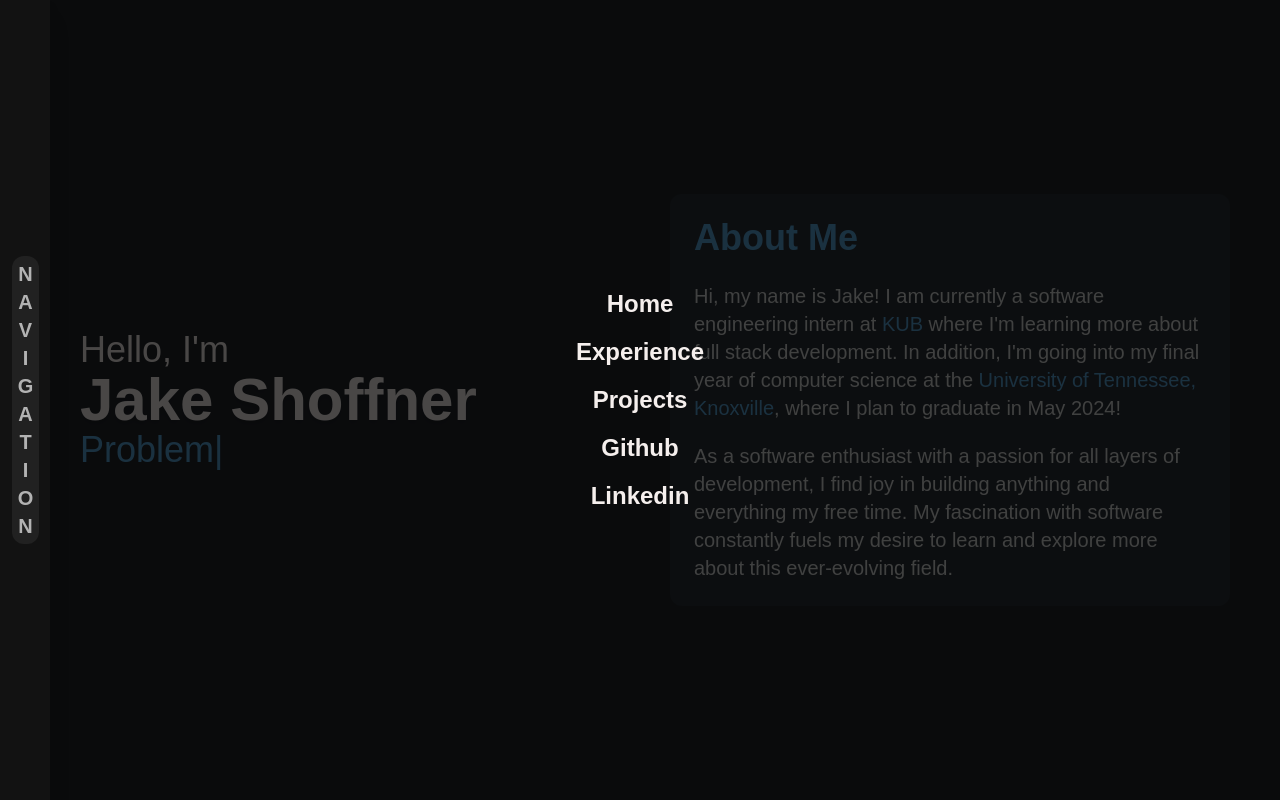
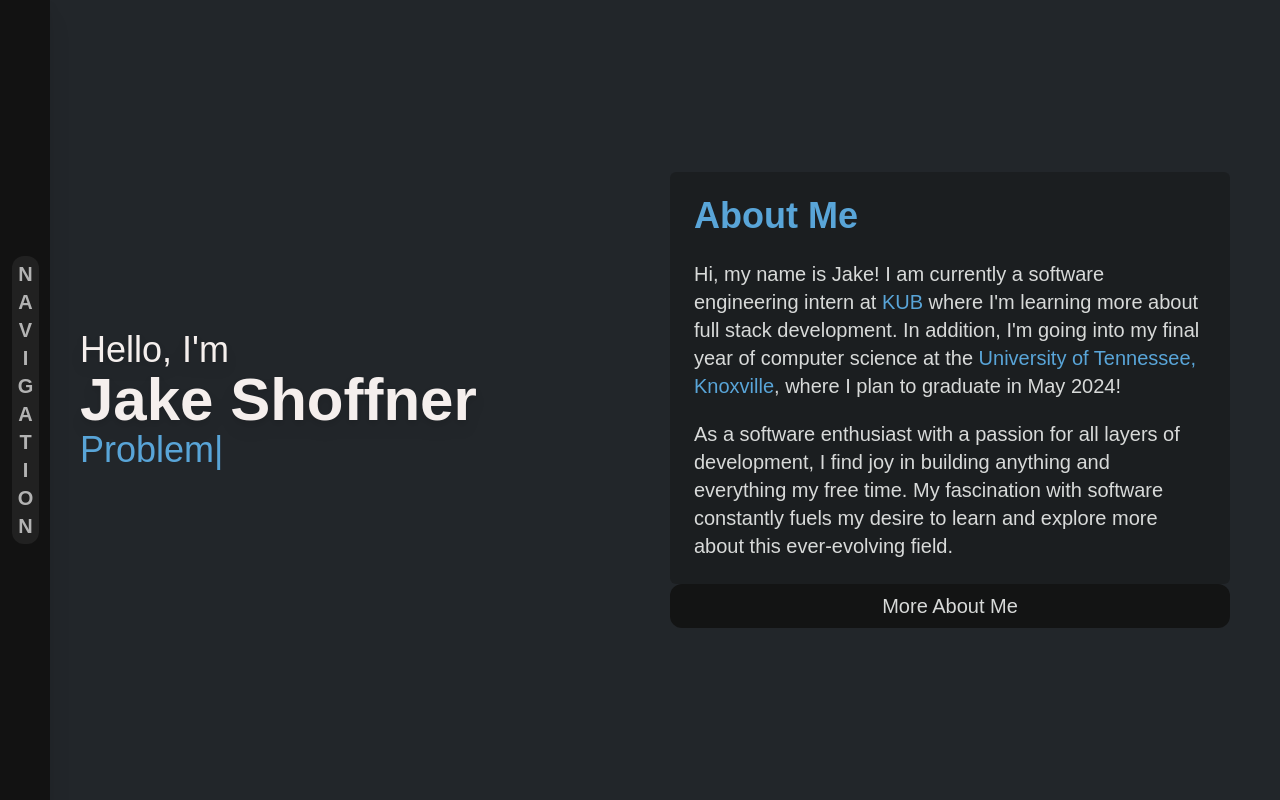
Before and after one commit to Jxk0be/Jake-Shoffner-SWE-Student, a React (Create React App) app: page /home in a window 1280 px wide. Built offline with nearby package versions, Linux system fonts and the light colour scheme.

Commit message:
style: Updating some colors and a few small functionality changes

```diff
--- a/src/components/MobileNav.jsx
+++ b/src/components/MobileNav.jsx
@@ -5,7 +5,7 @@ import { Link } from 'react-router-dom';
 
 const MobileNav = () => {
 
-  const [mobile, setMobile] = useState(true);
+  const [mobile, setMobile] = useState(false);
   const navOptions = ["Home", "Experience", "Projects"];
 
   return (
@@ -19,11 +19,11 @@ const MobileNav = () => {
         </div>
       </div>
       {mobile ?
-      <div className='w-full h-screen text-2xl font-bold fixed bg-black/70 z-10 flex justify-center flex-col items-center'>
+      <div className='w-full h-screen text-2xl font-bold fixed bg-[#212121] z-10 flex justify-center flex-col items-center lg:hidden text-[#59A5D8]'>
         {navOptions.map((opt) => {
           return (
             <Link to={"/" + opt.toLowerCase()}>
-              <h1 onClick={() => setMobile(!mobile)} className='my-2 cursor-pointer'>{opt}</h1>
+              <h1 onClick={() => setMobile(!mobile)} className='my-4 cursor-pointer'>{opt}</h1>
             </Link>
           );
         })}
--- a/src/pages/Experience.jsx
+++ b/src/pages/Experience.jsx
@@ -4,10 +4,10 @@ import data from '../websiteData.json';
 const Experience = () => {
 
   return (
-    <div className='w-full h-full text-black flex justify-center flex-col items-center md:max-w-[1500px] md:ml-[80px] md:mr-[80px] lg:mx-[85px] md:pt-[90px] lg:pt-0 px-3 md:px-0 pt-[70px]'>
+    <div className='w-full h-full text-[#b3b3b3] flex justify-center flex-col items-center md:max-w-[1500px] md:ml-[80px] md:mr-[80px] lg:mx-[85px] md:pt-[90px] lg:pt-0 px-3 md:px-0 pt-[70px]'>
       {data.experiences.map((exp) => {
         return(
-          <div className='h-auto max-h-[600px] bg-[#b3b3b3] drop-shadow-xl md:w-7/12 md:min-w-[700px] w-full flex items-center my-2 flex-col rounded-xl py-2 md:hover:bg-[#59A5D8] hover:text-white duration-150' key={exp.jobTitle}>
+          <div className='h-auto max-h-[600px] bg-[#121212] md:hover:text-[#212121] drop-shadow-xl md:w-7/12 md:min-w-[700px] w-full flex items-center my-2 flex-col rounded-xl py-2 md:hover:bg-[#59A5D8] duration-150' key={exp.jobTitle}>
             <div className='w-full flex justify-between items-center px-3 flex-col md:flex-row'>
               <h1 className='underline'>{exp.jobTitle}</h1>
               <h1>{exp.location}</h1>
--- a/src/pages/Hero.jsx
+++ b/src/pages/Hero.jsx
@@ -6,15 +6,14 @@ const Hero = () => {
     <div className='w-full h-full flex justify-between items-center flex-col text-[#F5EFED] md:pl-[80px] md:pr-[50px] md:max-w-[1500px]'>
       <div className='grid lg:grid-rows-1 h-full grid-flow-col w-full grid-rows-2 m-[5vh] gap-x-10 gap-y-12 px-4 lg:px-0'>
 
-        <div className='flex flex-col justify-center md:min-w-[550px] md:h-full h-[300px]'>
-
+        <div className='flex flex-col justify-center lg:min-w-[550px] md:h-full h-[300px] items-center lg:items-start'>
             <h1 className='md:text-4xl grad font-[400] text-3xl drop-shadow-lg'>Hello, I'm</h1>
             <h1 className='capitalize font-[700] md:text-6xl text-5xl drop-shadow-lg'>Jake Shoffner</h1>
             <Typed className="text-[#59A5D8] md:text-4xl font-[500] text-2xl" strings={['Software engineer...', 'Problem solver...', 'Self-proclaimed comedian...']} typeSpeed={65} loop backDelay={1800} backSpeed={50}/>
         </div>
 
-        <div className='flex items-center w-full text-xl text-[#d8dad9] justify-center md:py-0 md:h-full h-[415px] pb-[175px] min-w-[300px]'>
-          <div className='bg-[#2d363f] p-6 rounded-xl md:hover:scale-105 duration-300 bg-opacity-60'>
+        <div className='flex  flex-col items-center w-full text-xl text-[#d8dad9] justify-center lg:py-0 md:h-full h-[415px] pb-[175px] min-w-[300px] md:hover:scale-105 duration-300'>
+          <div className='bg-[#121212]/40 p-6 rounded-md'>
             <h1 className='font-bold text-4xl text-[#59A5D8] mb-6'>About Me</h1>
             <p className='grad'>
               Hi, my name is Jake! I am currently a software engineering intern at <a rel="noreferrer" className="text-[#59A5D8] font-[500] hover:text-[#F5EFED] duration-300" target="_blank" href="https://www.kub.org/about/about-kub">KUB</a> where
@@ -28,6 +27,7 @@ const Hero = () => {
             explore more about this ever-evolving field.
             </p>
           </div>
+          <div className='p-2 w-full bg-[#121212]/90 rounded-xl flex justify-center items-center text-xl cursor-pointer'>More About Me</div>
         </div>
 
       </div>
```
